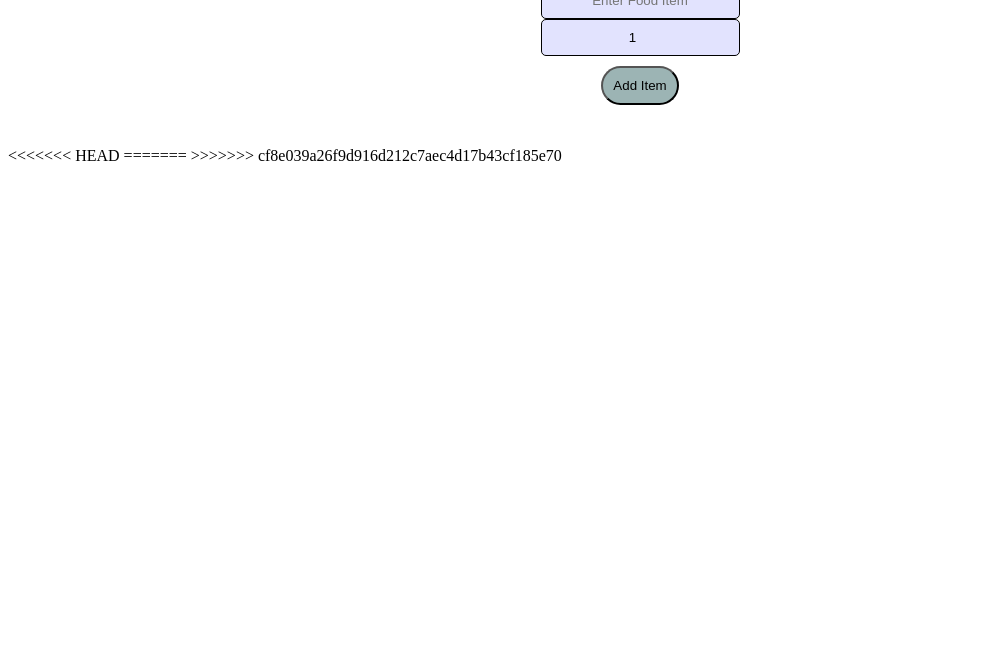
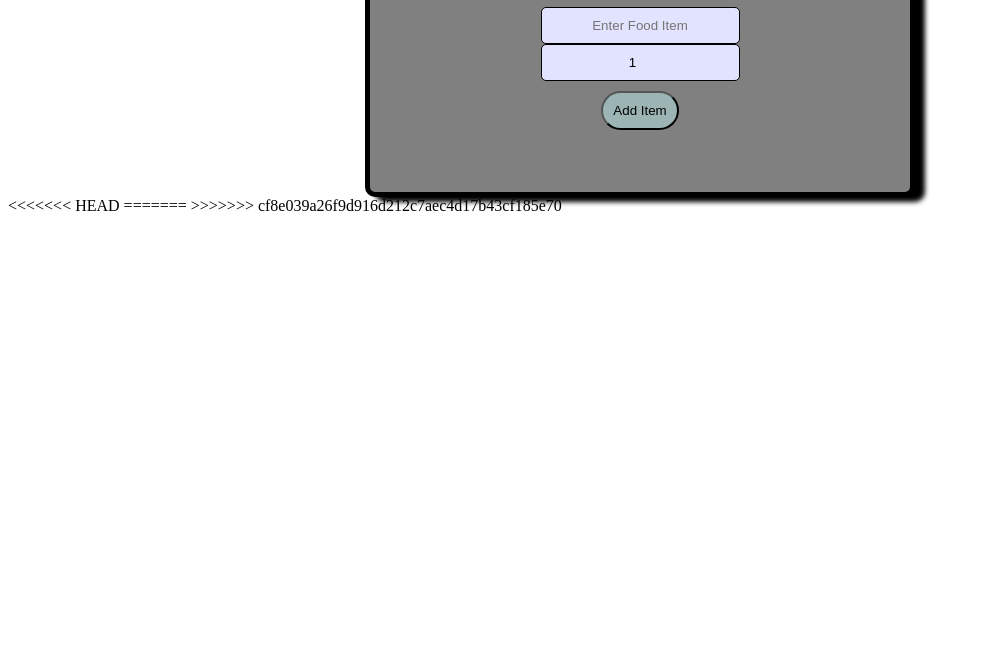
Before and after one commit to RohanCorgi/HawkHacks, a plain HTML site: page app/index.html in a window 1280 px wide. Shown: the part 136-800 px from the top of the page, without its empty margins (0-984 px from the left). Drawn offline with Linux system fonts and the light colour scheme.

Commit message:
Made changes

```diff
--- a/app/Style.css
+++ b/app/Style.css
@@ -1,5 +1,3 @@
-.container,
-.shopping-list-container {
 .container,
 .shopping-list-container {
     background-color: grey;
@@ -167,3 +165,7 @@ body.light-mode #mode-toggle-checkbox {
 .dropdown a:hover {
     background-color: blueviolet;
 }
+
+
+
+}
```
